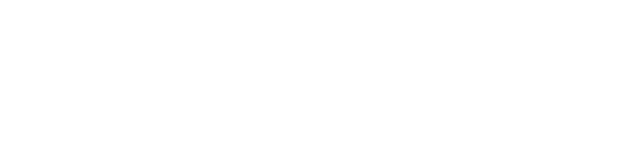
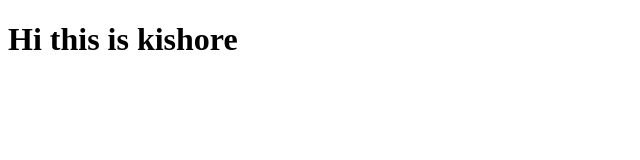
Before and after one commit to kishore-5583/10k, a plain HTML site: page index.html in a window 1280 px wide. Shown: the whole page, without its empty margins (0-640 px from the left). Drawn offline with Linux system fonts and the light colour scheme.

Commit message:
Second commit

```diff
--- a/index.html
+++ b/index.html
@@ -2,10 +2,10 @@
 <html lang="en">
 <head>
      <meta charset="UTF-8">
-     <meta name="viewport" content="width=device-width, initial-scale=1.0">
+     <meta name="viewport" content="width=h, initial-scale=1.0">
      <title>Document</title>
 </head>
 <body>
-
+     <h1>Hi this is kishore</h1>
 </body>
 </html>
```
